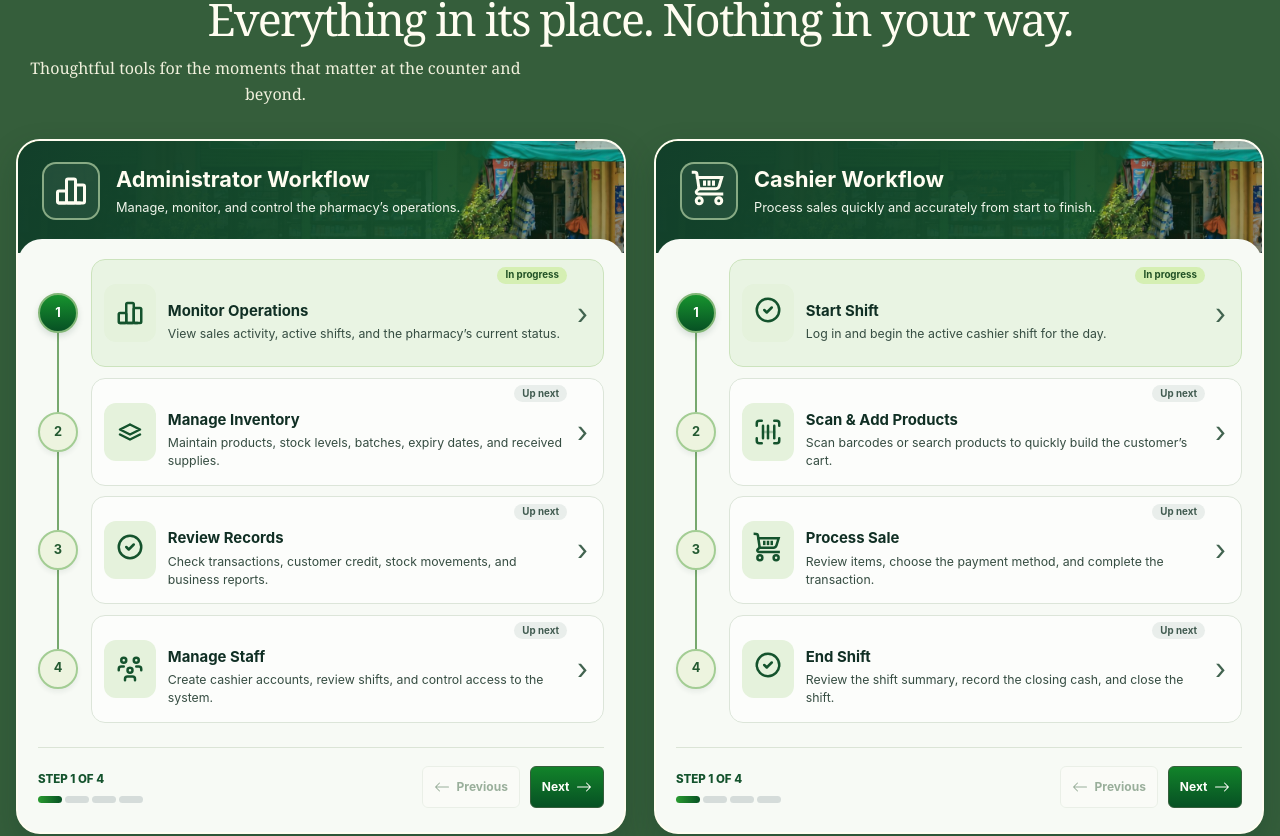
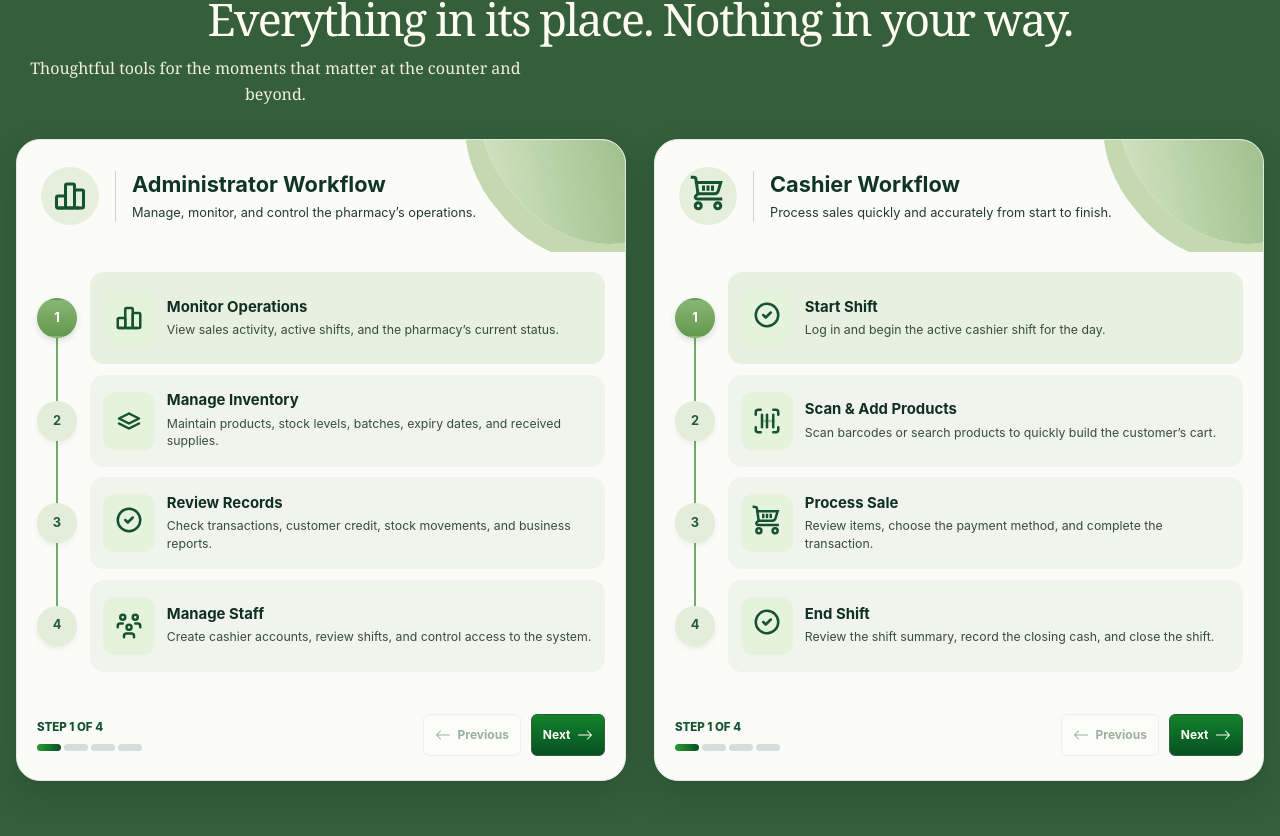
Before and after one commit to adrianniel/Dagohoy-Pharmacy-Web, a React (Vite) app: page / in a window 1280 px wide. Shown: the part 858-1694 px from the top of the page. Built offline with nearby package versions, Linux system fonts and the light colour scheme; no server answers.

Commit message:
style: refine workflow cards and remove step chevrons

```diff
--- a/src/components/landing/FeaturesSection.tsx
+++ b/src/components/landing/FeaturesSection.tsx
@@ -1,5 +1,4 @@
 import { useState } from 'react';
-import storefrontImage from '../../assets/dagohoy-pharmacy-storefront.jpg';
 import ChartBarIcon from './hovericons/chart-bar-icon';
 import StackIcon from './hovericons/stack-icon';
 import UsersGroupIcon from './hovericons/users-group-icon';
@@ -76,12 +75,7 @@ function WorkflowStepper({ workflow }: { workflow: Workflow }) {
 
   return (
     <section className="features-workflow" aria-labelledby={`${workflow.id}-workflow-title`}>
-      <header
-        className="features-workflow__header"
-        style={{
-          backgroundImage: `linear-gradient(115deg, #123f2a 0%, #14532deB 72%, #14532d55 73%), url(${storefrontImage})`,
-        }}
-      >
+      <header className="features-workflow__header">
         <span className="features-workflow__header-icon" aria-hidden="true">
           <HeaderIcon size={36} />
         </span>
@@ -130,12 +124,6 @@ function WorkflowStepper({ workflow }: { workflow: Workflow }) {
                     <h4>{step.title}</h4>
                     <p>{step.description}</p>
                   </div>
-                  <span className="features-tour__status">
-                    {isComplete ? 'Completed' : isActive ? 'In progress' : 'Up next'}
-                  </span>
-                  <span className="features-tour__chevron" aria-hidden="true">
-                    ›
-                  </span>
                 </div>
               </li>
             );
--- a/src/components/landing/workflow-cards.css
+++ b/src/components/landing/workflow-cards.css
@@ -5,22 +5,41 @@
 .landing-page .features-workflow {
   min-width: 0;
   overflow: hidden;
-  border: 2px solid #fffdf1;
+  border: 1px solid #e2e9df;
   border-radius: 24px;
-  background: #f7faf5;
+  background: #fbfcf9;
   box-shadow: 0 14px 30px #10362340;
   display: flex;
   flex-direction: column;
 }
 .landing-page .features-workflow__header {
+  position: relative;
+  isolation: isolate;
+  overflow: hidden;
   min-height: 112px;
   display: flex;
   align-items: center;
   gap: 1rem;
-  padding: 1.25rem 1.5rem 2rem;
-  background-size: cover;
-  background-position: center;
-  color: #fffdf1;
+  padding: 1.4rem 1.5rem;
+  color: #103623;
+}
+.landing-page .features-workflow__header::after {
+  content: '';
+  position: absolute;
+  z-index: -1;
+  right: -65px;
+  top: -130px;
+  width: 200px;
+  height: 240px;
+  border-radius: 48%;
+  transform: rotate(-40deg);
+  background: linear-gradient(120deg, #dbeacb, #7aa666);
+  box-shadow: -22px 4px 0 #c4d9b0;
+  pointer-events: none;
+}
+.landing-page .features-workflow__header > div {
+  padding-left: 1rem;
+  border-left: 1px solid #cdd7c8;
 }
 .landing-page .features-workflow__header-icon {
   width: 58px;
@@ -28,9 +47,10 @@
   flex: 0 0 58px;
   display: grid;
   place-items: center;
-  border: 2px solid #cce8b799;
-  border-radius: 14px;
-  background: #ffffff12;
+  border: 0;
+  border-radius: 50%;
+  background: #e6efdc;
+  color: #14532d;
 }
 .landing-page .features-workflow__title {
   margin: 0 0 0.4rem;
@@ -38,20 +58,21 @@
   font-family: inherit;
   font-size: clamp(1.15rem, 1.7vw, 1.55rem);
   font-weight: 750;
+  color: #103623;
 }
 .landing-page .features-workflow__header p {
   margin: 0;
   font-size: 0.8rem;
   line-height: 1.5;
-  color: #f1f6ec;
+  color: #24392c;
 }
 .landing-page .features-tour {
   flex: 1;
-  margin-top: -14px;
+  margin-top: 0;
   position: relative;
   border: 0;
-  border-radius: 24px 24px 0 0;
-  background: #f7faf5;
+  border-radius: 0;
+  background: transparent;
   box-shadow: none;
   padding: 1.25rem 1.25rem 1.5rem;
   display: flex;
@@ -71,34 +92,34 @@
   background: #77a86e;
 }
 .landing-page .features-tour__circle {
-  background: #edf4df;
-  border-color: #a3cd94;
+  background: #e3edda;
+  border-color: transparent;
   color: #245a32;
   box-shadow: 0 3px 5px #173b2e12;
 }
 .landing-page .features-tour__step--active .features-tour__circle,
 .landing-page .features-tour__step--completed .features-tour__circle {
-  background: linear-gradient(#17932e, #075124);
+  background: linear-gradient(#88b573, #63994f);
   color: white;
-  border-color: #83b778;
+  border-color: transparent;
   box-shadow: 0 3px 6px #173b2e26;
 }
 .landing-page .features-tour__content {
   position: relative;
   display: grid;
-  grid-template-columns: 52px minmax(0, 1fr) 14px;
+  grid-template-columns: 52px minmax(0, 1fr);
   gap: 0.75rem;
   align-items: center;
-  min-height: 108px;
+  min-height: 92px;
   box-sizing: border-box;
   padding: 0.75rem;
-  border: 1px solid #dce5d9;
+  border: 1px solid transparent;
   border-radius: 14px;
-  background: #fcfdfb;
+  background: #f1f4ed;
 }
 .landing-page .features-tour__step--active .features-tour__content {
-  background: #e9f4e3;
-  border-color: #cce3bd;
+  background: #e8f0e0;
+  border-color: transparent;
 }
 .landing-page .features-tour__icon {
   width: 52px;
@@ -111,7 +132,7 @@
 }
 .landing-page .features-tour__copy {
   min-width: 0;
-  padding-top: 1.1rem;
+  padding-top: 0;
 }
 .landing-page .features-tour__content h4,
 .landing-page .features-tour__step--pending .features-tour__content h4 {
@@ -127,29 +148,9 @@
   font-size: 0.77rem;
   line-height: 1.45;
 }
-.landing-page .features-tour__status {
-  position: absolute;
-  right: 2.25rem;
-  top: 0.4rem;
-  padding: 0.1rem 0.5rem;
-  font-size: 0.61rem;
-  line-height: 1.4;
-}
-.landing-page .features-tour__step--active .features-tour__status {
-  background: #d5efb3;
-  color: #215125;
-}
-.landing-page .features-tour__step--pending .features-tour__status {
-  background: #e9eeeb;
-  color: #415b50;
-}
-.landing-page .features-tour__chevron {
-  font-size: 1.8rem;
-  color: #41634f;
-}
 .landing-page .features-tour__controls {
   padding-top: 1.15rem;
-  border-top: 1px solid #dbe4d6;
+  border-top: 0;
   gap: 0.6rem;
 }
 .landing-page .features-tour__progress {
@@ -188,7 +189,7 @@
     padding: 1rem;
   }
   .landing-page .features-tour__content {
-    grid-template-columns: 38px minmax(0, 1fr) 10px;
+    grid-template-columns: 38px minmax(0, 1fr);
     gap: 0.5rem;
   }
   .landing-page .features-tour__icon {
@@ -211,7 +212,7 @@
     gap: 0.5rem;
   }
   .landing-page .features-tour__content {
-    grid-template-columns: minmax(0, 1fr) 10px;
+    grid-template-columns: minmax(0, 1fr);
     gap: 0.3rem;
   }
   .landing-page .features-tour__icon {
```
